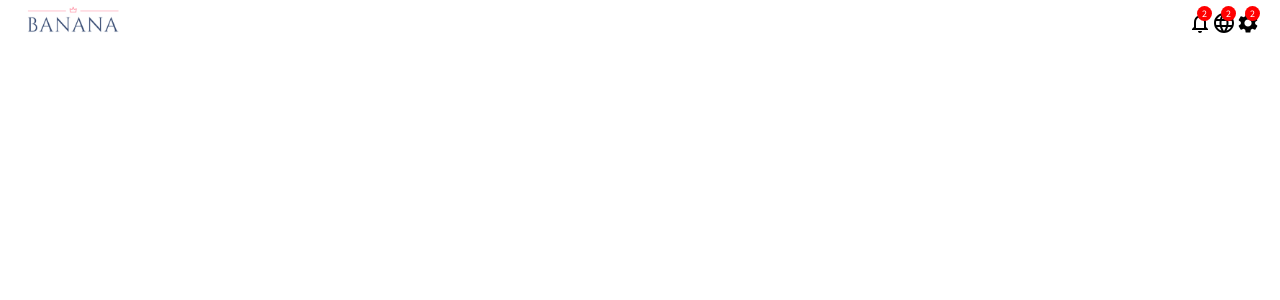
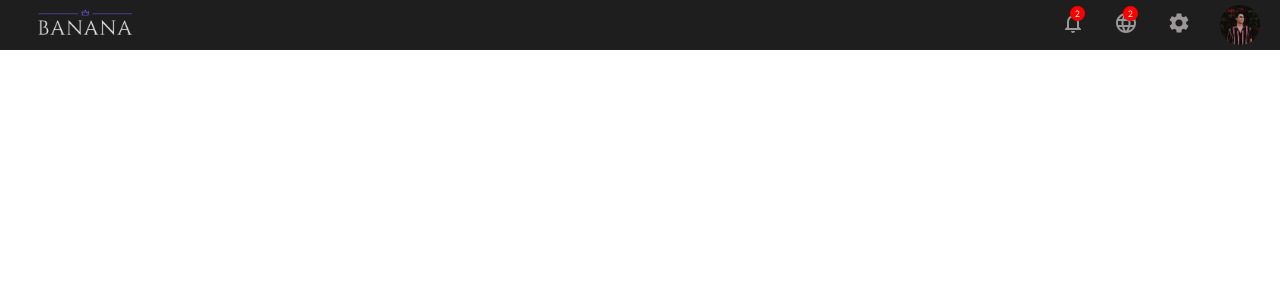
Before and after one commit to malekaridhi/ecommerceMern, a React (Create React App) app in the folder admin/: page / in a window 1280 px wide. Shown: the top 300 px of the page. Built offline with nearby package versions, Linux system fonts and the light colour scheme.

Commit message:
admin navbar

```diff
--- a/admin/package.json
+++ b/admin/package.json
@@ -5,6 +5,7 @@
   "dependencies": {
     "@emotion/react": "^11.8.1",
     "@emotion/styled": "^11.8.1",
+    "@material-ui/styles": "^4.11.4",
     "@mui/icons-material": "^5.4.2",
     "@mui/material": "^5.4.3",
     "@testing-library/jest-dom": "^5.16.2",
--- a/admin/src/App.js
+++ b/admin/src/App.js
@@ -4,6 +4,9 @@ function App() {
   return (
     <>
     <Topbar/>
+
+
+
     </>
   );
 }
--- a/admin/src/components/topbar/Topbar.jsx
+++ b/admin/src/components/topbar/Topbar.jsx
@@ -3,7 +3,10 @@ import "./topbar.css"
 import NotificationsNoneIcon from '@mui/icons-material/NotificationsNone';
 import LanguageIcon from '@mui/icons-material/Language';
 import SettingsIcon from '@mui/icons-material/Settings';
-import image from "../../images/logo4.png"
+import image from "../../images/logo5.png"
+import image1 from "../../images/c10.jpg"
+import Avatar from '@mui/material/Avatar';
+import Stack from '@mui/material/Stack';
 const Topbar = () => {
     return ( <>
      <div className='topbar'>
@@ -22,8 +25,12 @@ const Topbar = () => {
               </div>
               <div className="topbarIconContainer">
                   <SettingsIcon/>
-                  <span className='topIconBadge'>2</span>
+
               </div>
+              {/* <img src={image1} className='topAvatar' /> */}
+
+         <Avatar className='topAvatar' src={image1} />
+
           </div>
       </div>
      </div>
--- a/admin/src/components/topbar/topbar.css
+++ b/admin/src/components/topbar/topbar.css
@@ -1,7 +1,10 @@
 .topbar{
 width: 100%;
 height: 50px;
-background-color: white;
+background-color: #1e1e1e;
+position: sticky;
+top: 0;
+z-index: 999;
 }
 
 .topbarWrapper{
@@ -13,7 +16,7 @@ background-color: white;
 }
 .logo{
  cursor: pointer;
- width: 36%;
+ width: 38%;
 }
 .topRight{
   display: flex;
@@ -22,6 +25,8 @@ background-color: white;
 .topbarIconContainer{
     position: relative;
     cursor: pointer;
+    margin-right: 29px;
+    color: rgb(155, 151, 151);
 }
 .topIconBadge{
     width: 15px;
@@ -37,3 +42,9 @@ background-color: white;
     justify-content: center;
     font-size: 10px;
 }
+.topAvatar{
+    width: 40px;
+    height: 40px;
+    border-radius: 50%;
+    cursor: pointer;
+}
```
Also changed, not shown: admin/src/components/sidebar/Sidebar.jsx (added), admin/src/components/sidebar/sidebar.css (added), admin/src/images/logo5.png (added), 1 other file (tests, documents, lock files or other folders).
